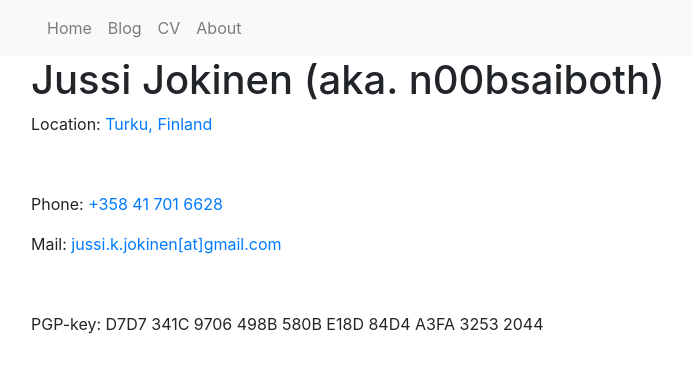
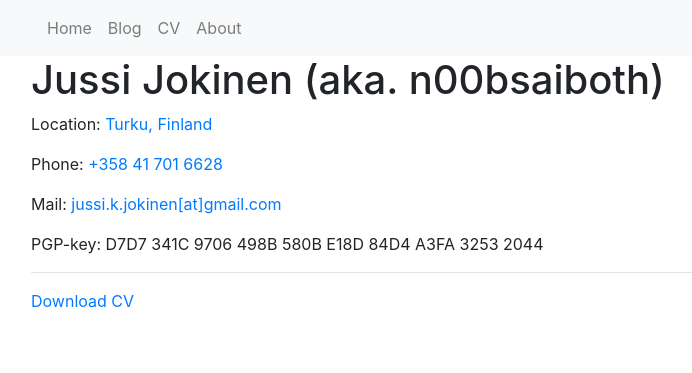
Before and after one commit to n00bsaiboth/n00bsaiboth.github.io, a Jekyll site: the page built from cv/index.html, in a window 1280 px wide. Shown: the top 373 px of the page, without its empty margins (54-746 px from the left). Built offline with Jekyll 4.4.1, drawn with Linux system fonts in a browser that asks for light colours.

Commit message:
Update index.html
Updated the CV.

```diff
--- a/cv/index.html
+++ b/cv/index.html
@@ -7,10 +7,10 @@ title: n00bsaiboth's GitHub Pages
 	<h1>Jussi Jokinen (aka. n00bsaiboth)</h1>
 	<address>
 		<p>Location: <a href="https://goo.gl/maps/TpqvLxsuz1iJgjur7" target="_blank">Turku, Finland</a></p>
-		<p>&nbsp;</p>
 		<p>Phone: <a href="tel:+358 41 701 6628">+358 41 701 6628</a></p>
 		<p>Mail: <a href="mailto:jussi.k.jokinen[at]gmail.com">jussi.k.jokinen[at]gmail.com</a></p>
-		<p>&nbsp;</p>
 		<p>PGP-key: D7D7 341C 9706 498B 580B E18D 84D4 A3FA 3253 2044</p>
 	</address>
+	<hr />
+	<p><a href="http://jussi.jokinen.arkku.net/__/files/fullstack.pdf" target="_blank" class="download" title="Download CV as PDF">Download CV</a></p>
 </article>
```
